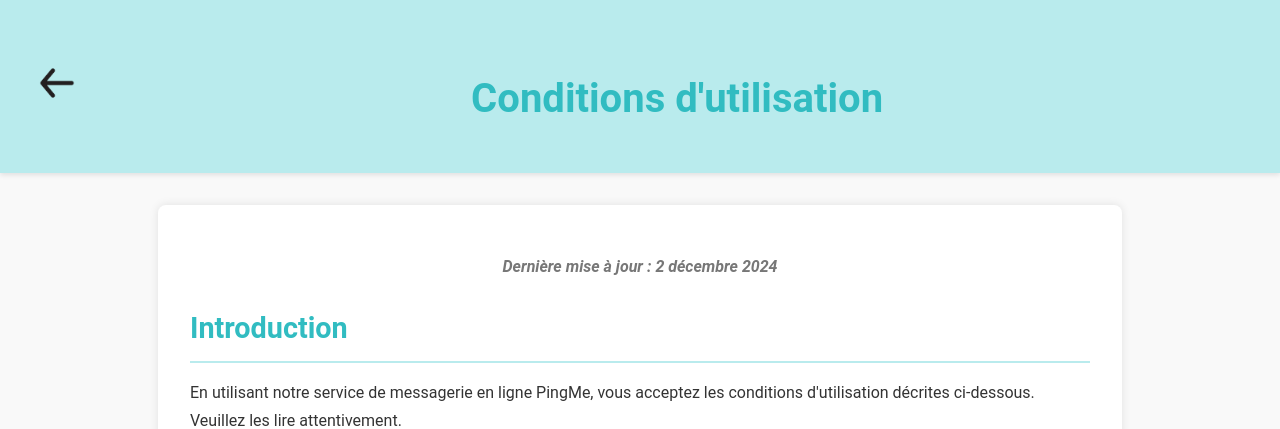
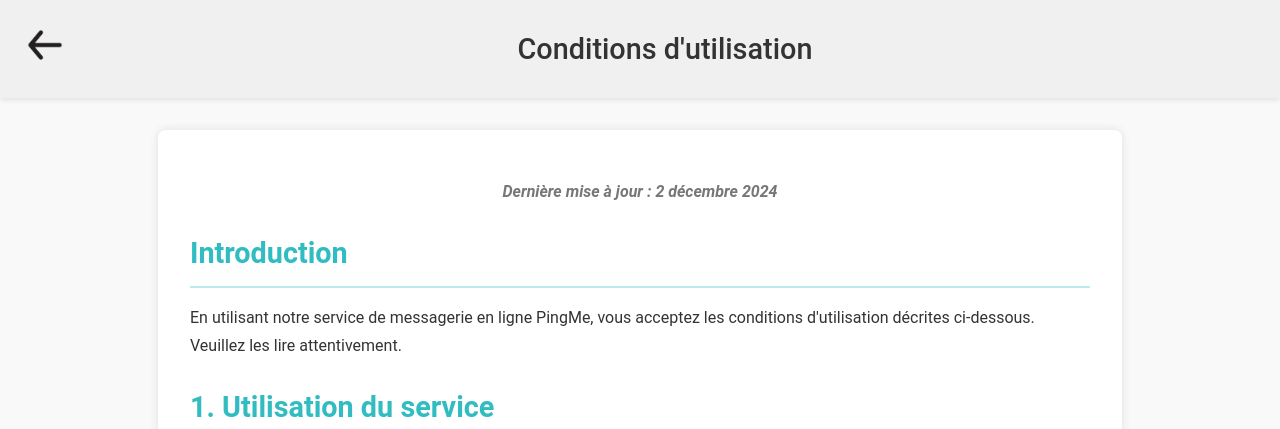
Before and after one commit to Selma-mtch/App_chat, a PHP site: the page made by web/html/conditions_d'utilisation.html in a window 1280 px wide. Shown: the top 429 px of the page. Run offline with PHP 8.4, Linux system fonts and the light colour scheme.

Commit message:
modification mehdi 09/12

```diff
--- a/web/css/conditions_d'utilisation.css
+++ b/web/css/conditions_d'utilisation.css
@@ -8,23 +8,27 @@ body {
 }
 
 #header-container {
-    background-color: #B9EBED;
-    color: white;
-    padding: 2rem;
-    box-shadow: 0 2px 5px rgba(0, 0, 0, 0.1);
-    width: 100%;
-    box-sizing: border-box;
     display: flex;
     align-items: center;
     justify-content: flex-start; /* Alignement à gauche */
+    padding: 20px;
+    width: 100%;
+    box-sizing: border-box;
+    background-color: #f0f0f0;
+    box-shadow: 0 2px 5px rgba(0,0,0,0.1);
+    position: sticky; /* Pour que le header reste en haut */
+    top: 0;
+    z-index: 10; /* Pour s'assurer que le header reste au-dessus du contenu */
 }
 
 #titre {
-    font-size: 2.5rem;
-    margin-bottom: 0.5rem;
-    color: #31bcc1;
-    text-align: center; /* Centre le titre horizontalement */
-    margin-left: 32%;
+    font-size: 1.8em;
+    font-weight: 500;
+    display: flex;
+    align-items: center;
+    margin: auto;
+    color: #333;
+    font-weight: 550;
 }
 
 #retour {
```
